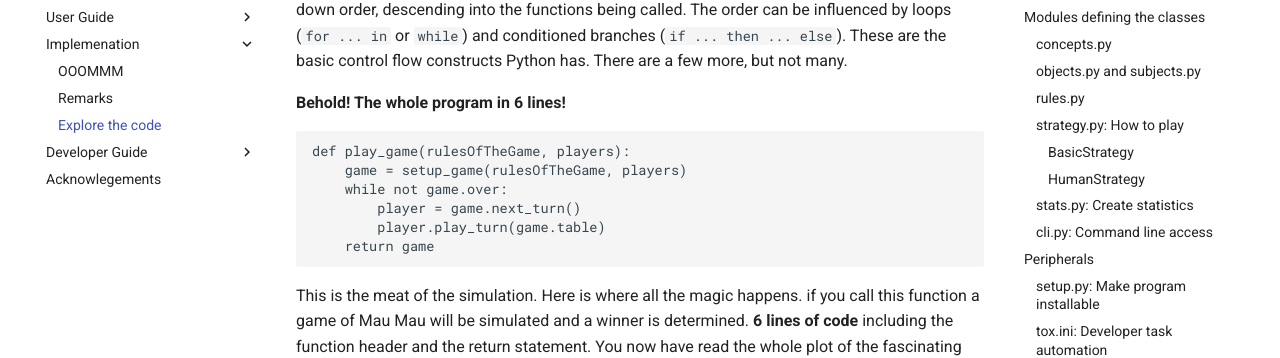
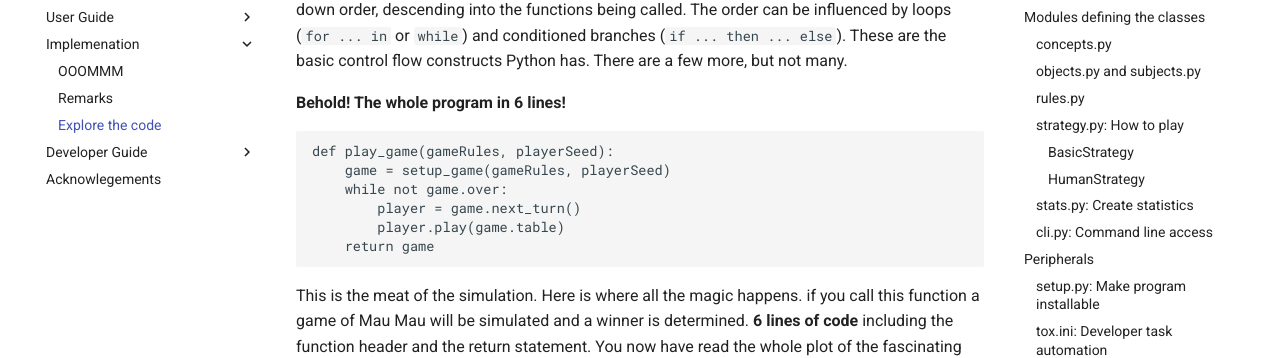
Before and after one commit to obestwalter/mau-mau, an MkDocs documentation site: the page built from docs/implementation/explore.md, in a window 1280 px wide and 900 px high, scrolled down 346 px. Shown: the part 118-476 px from the top of the window. Built offline with MkDocs 1.6.1 and Material for MkDocs 9.7.7, drawn with Linux system fonts in a browser that asks for light colours; comment, search, counter and statistics services are not loaded; old or Windows-style settings are respelled for this version of MkDocs.

Commit message:
fix code example

````diff
--- a/docs/implementation/explore.md
+++ b/docs/implementation/explore.md
@@ -11,11 +11,11 @@ The overall plot of the Mau Mau story can be found here. This is the entry point
 **Behold! The whole program in 6 lines!**
 
 ```python
-def play_game(rulesOfTheGame, players):
-    game = setup_game(rulesOfTheGame, players)
+def play_game(gameRules, playerSeed):
+    game = setup_game(gameRules, playerSeed)
     while not game.over:
         player = game.next_turn()
-        player.play_turn(game.table)
+        player.play(game.table)
     return game
 ```
 
````
